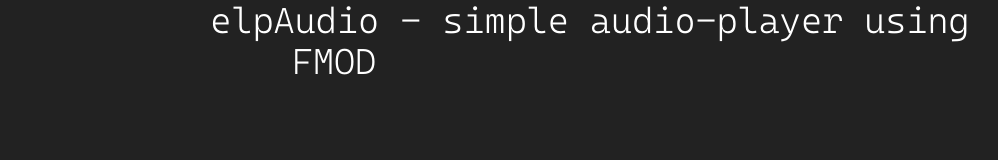
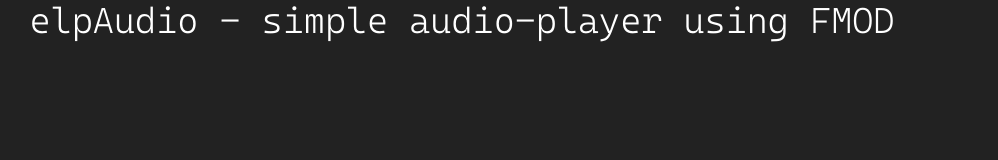
Before and after one commit to elpoeprod/elp-audio, a plain HTML site: page index.html in a window 1280 px wide. Shown: the whole page, without its empty margins (178-1176 px from the left). Drawn offline with Linux system fonts and the light colour scheme.

Commit message:
Update MAIN.CSS

```diff
--- a/MAIN.CSS
+++ b/MAIN.CSS
@@ -12,6 +12,6 @@
     font-family: CascadiaMono;
     font-size: 36px;
     color: #FFFFFF;
-	/* margin-top:	33;*/
-	padding: 20%;
+	margin-top: 1;
+	padding: 20px;
 }
```
